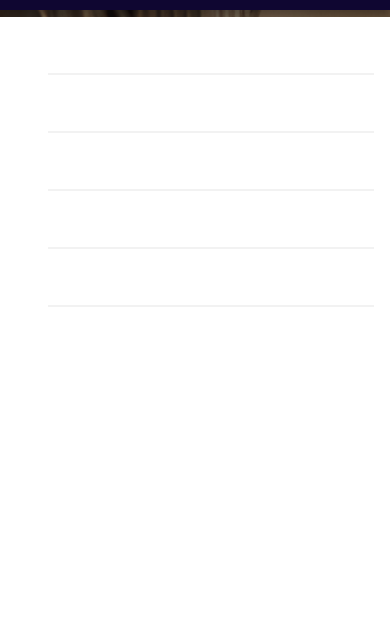
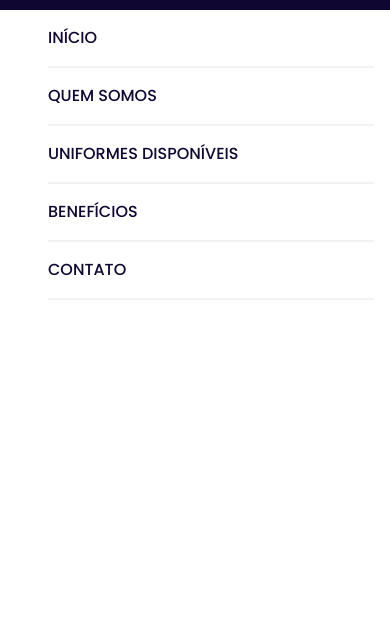
Before and after one commit to d3vgui/prod-lp-csm-uniformes, a plain HTML site: page index.html in a window 390 px wide. Both pictures are taken after a click on the button "Abrir Menu". Shown: the part 78-722 px from the top of the page. Drawn offline with nearby package versions, Linux system fonts and the light colour scheme.

Commit message:
alteração header mobile

```diff
--- a/styles/settings.css
+++ b/styles/settings.css
@@ -130,7 +130,7 @@ ul {
     display: block;
     position: absolute;
     width: 100%;
-    top: 95px;
+    top: 88px;
     right: 0px;
     background: var(--white);
     transition: 0.6s;
@@ -148,6 +148,7 @@ ul {
   #menu a {
     padding: 1rem 0;
     margin: 0 1rem;
+    color: var(--first-color);
     border-bottom: 2px solid rgba(0, 0, 0, 0.05);
   }
   #btn-mobile {
```
